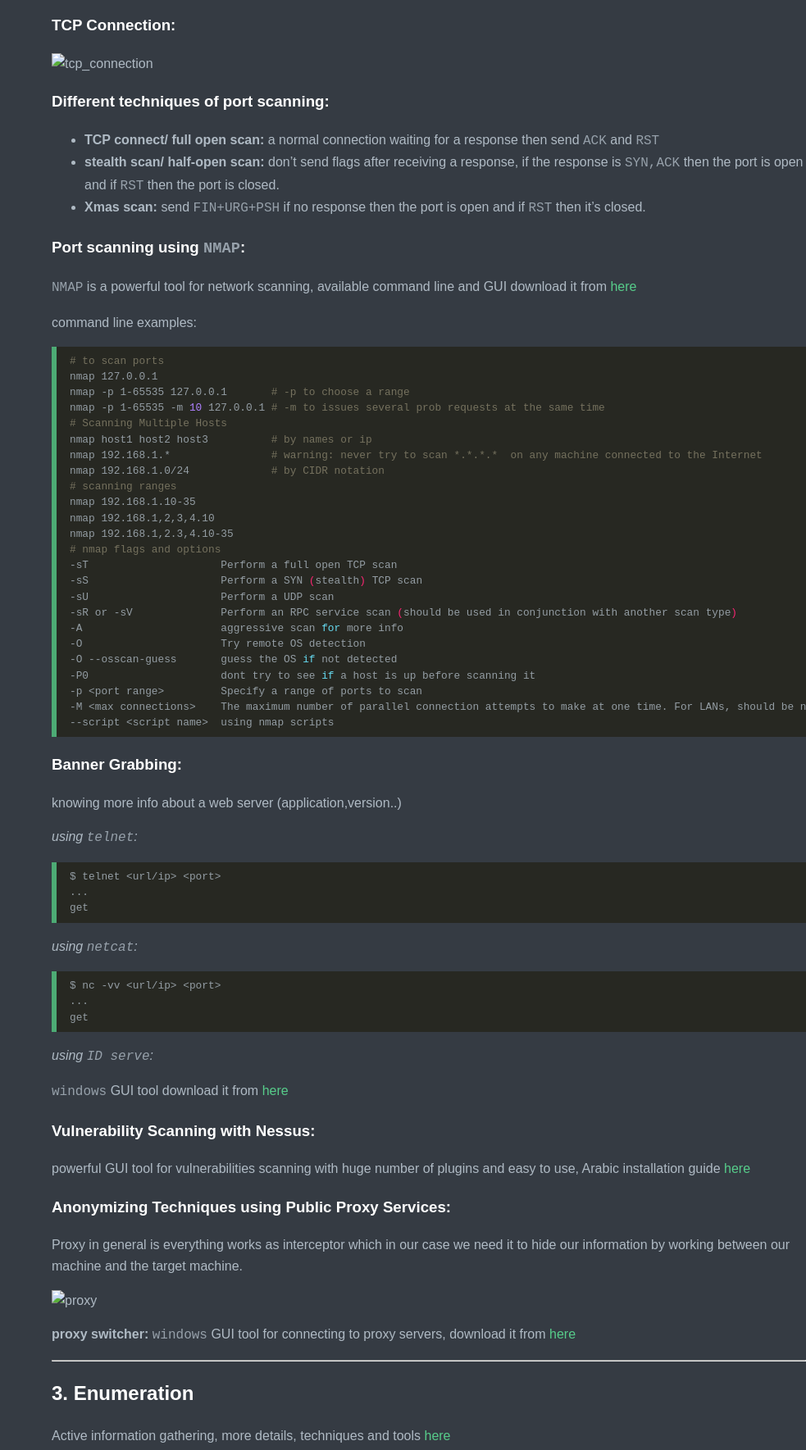
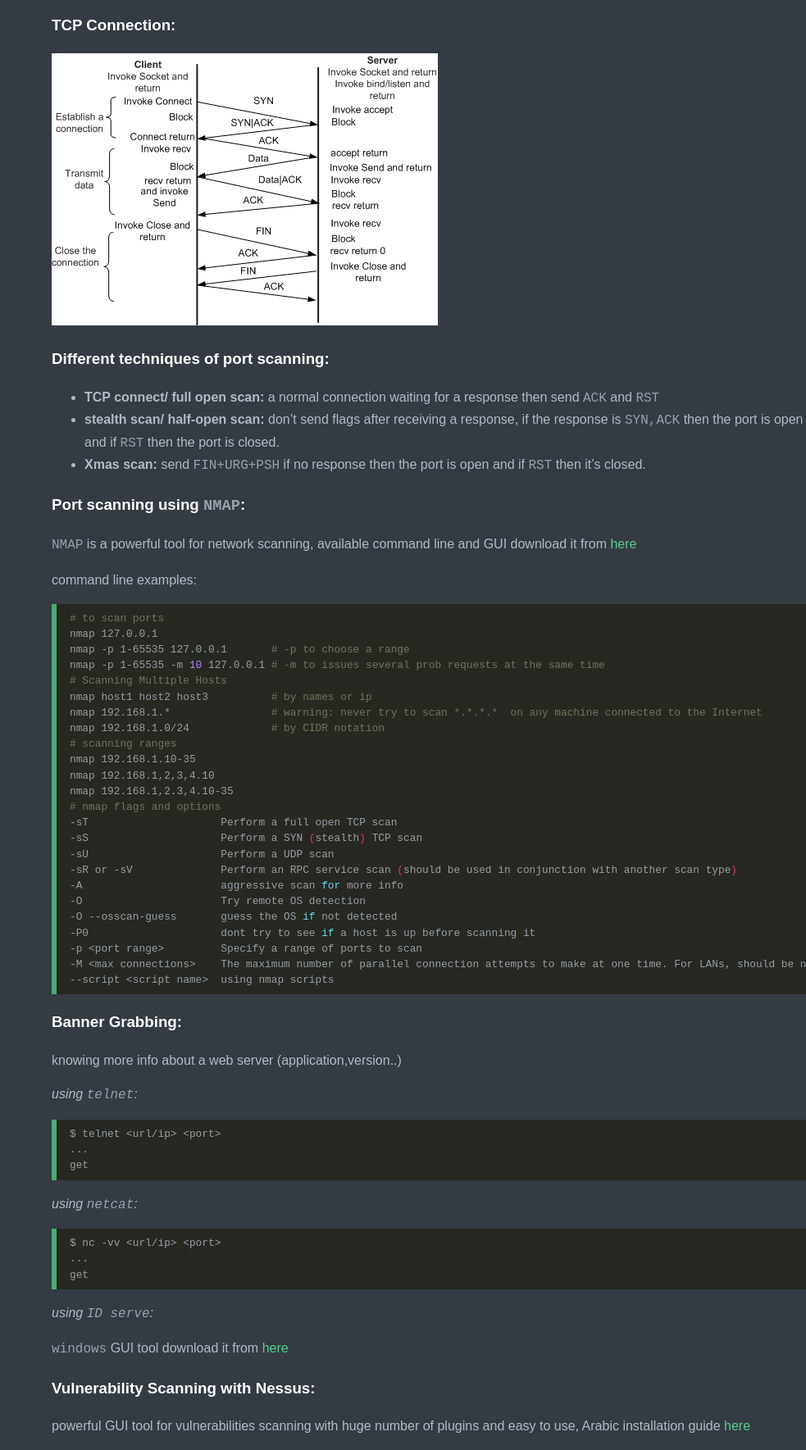
Before and after one commit to B0YK4/B0YK4.github.io, a plain HTML site: page posts/iti/ethical_hacking/index.html in a window 1280 px wide. Shown: the part 1299-3068 px from the top of the page at 82% size, without its empty margins (297-1280 px from the left). Drawn offline with Linux system fonts and the light colour scheme.

Commit message:
fixing images

```diff
--- a/posts/iti/ethical_hacking/index.html
+++ b/posts/iti/ethical_hacking/index.html
@@ -169,7 +169,7 @@ you can track mail by adding <code>.readnotify.com</code> after receiver mail</l
 </tbody>
 </table>
 <h3 id="tcp-connection"><strong>TCP Connection:</strong></h3>
-<p><img src="/static/tcp_connection.png" alt="tcp_connection"></p>
+<p><img src="/tcp_connection.png" alt="tcp_connection"></p>
 <h3 id="different-techniques-of-port-scanning"><strong>Different techniques of port scanning:</strong></h3>
 <ul>
 <li><strong>TCP connect/ full open scan:</strong> a normal connection waiting for a response then send <code>ACK</code> and <code>RST</code></li>
@@ -219,7 +219,7 @@ get
 <p>powerful GUI tool for vulnerabilities scanning with huge number of plugins and easy to use, Arabic installation guide <a href="https://youtu.be/3BbpxaO4YAE?t=528">here</a></p>
 <h3 id="anonymizing-techniques-using-public-proxy-services"><strong>Anonymizing Techniques using Public Proxy Services:</strong></h3>
 <p>Proxy in general is everything works as interceptor which in our case we need it to hide our information by working between our machine and the target machine.</p>
-<p><img src="/static/proxy.png" alt="proxy"></p>
+<p><img src="/proxy.png" alt="proxy"></p>
 <p><strong>proxy switcher:</strong> <code>windows</code> GUI tool for connecting to proxy servers, download it from <a href="https://www.proxyswitcher.com/">here</a></p>
 <hr>
 <h2 id="3-enumeration">3. Enumeration</h2>
```
